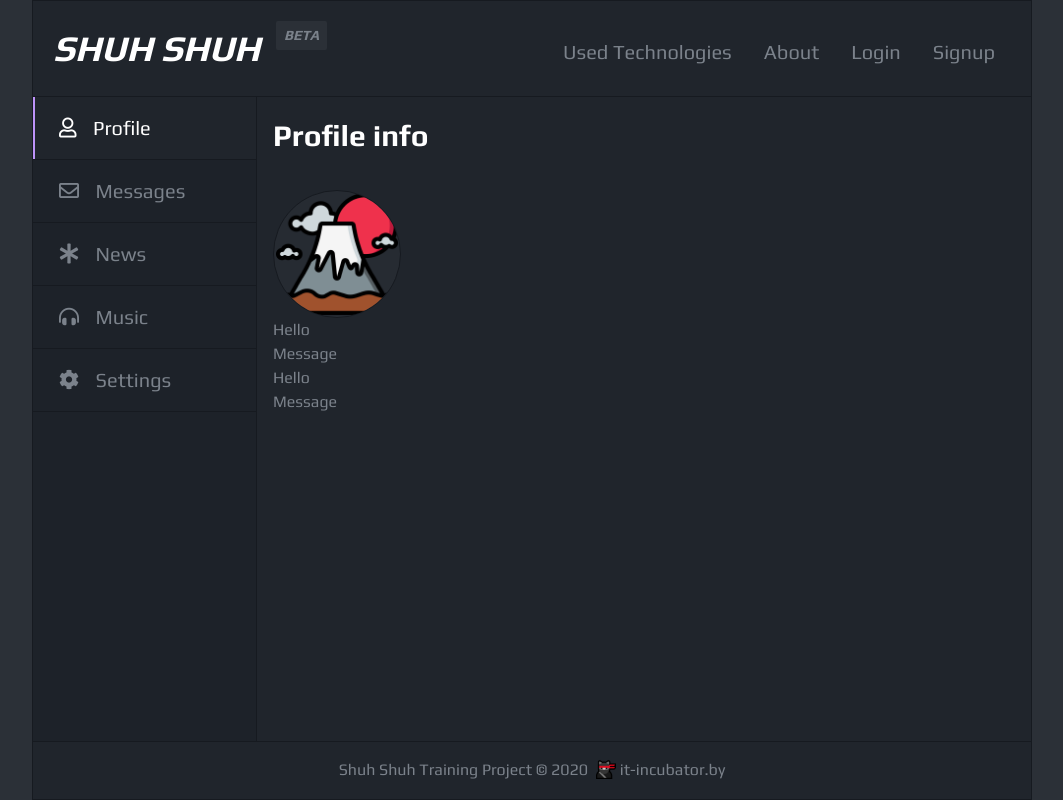
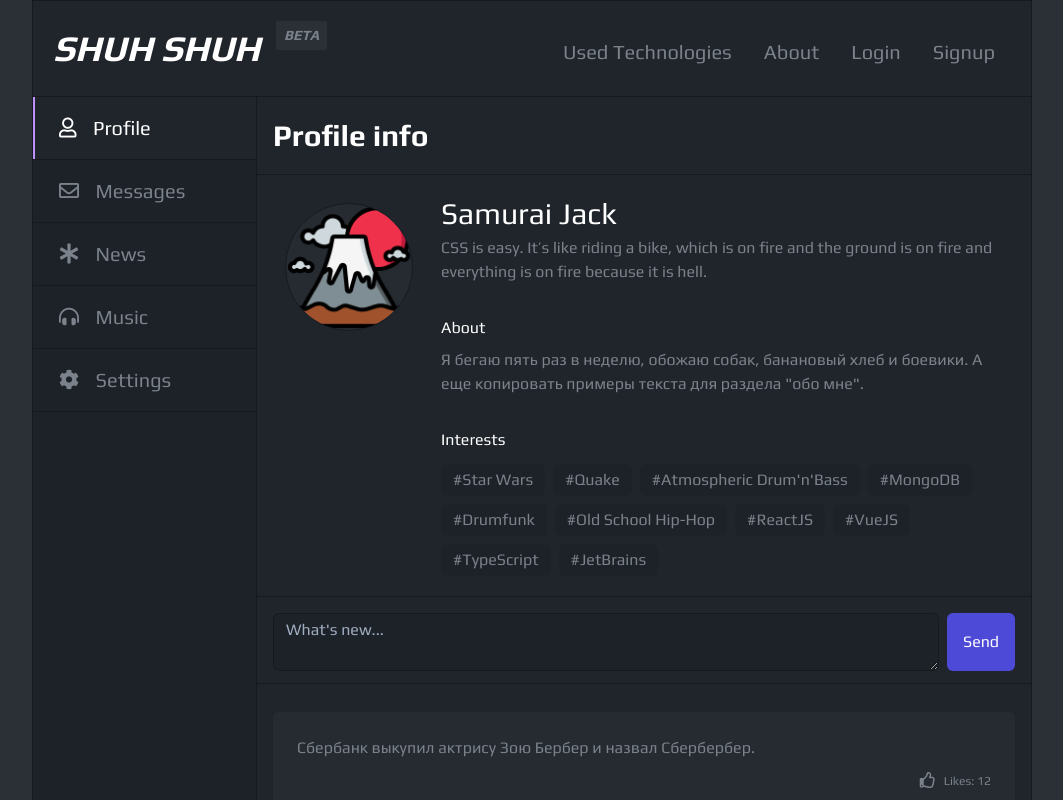
Before and after one commit to TimSeryakov/social-network-tw-ts, a React (Create React App) app: page /profile in a window 1280 px wide. Shown: the top 800 px of the page, without its empty margins (108-1171 px from the left). Built offline with nearby package versions, Linux system fonts and the light colour scheme.

Commit message:
lesson-24

```diff
--- a/src/components/Dialogs/Dialogs.tsx
+++ b/src/components/Dialogs/Dialogs.tsx
@@ -10,6 +10,25 @@ import {InputMessageSection} from "./InputMessageSection";
 
 
 export const Dialogs = () => {
+
+  let dialogsData = [
+    {id: 1, name: "Max", avatar: samurai},
+    {id: 2, name: "Bob", avatar: fuji},
+    {id: 3, name: "Larry", avatar: lionstatue},
+    {id: 4, name: "Mary", avatar: luckycat},
+  ]
+
+  let messagesData = [
+    {id: 1, belongsToUser: false, text: "Hi"},
+    {id: 2, belongsToUser: false, text: "How r you"},
+    {id: 3, belongsToUser: false, text: "i want to talk"},
+    {id: 4, belongsToUser: false, text: "answer me"},
+    {id: 5, belongsToUser: false, text: "please"},
+    {id: 6, belongsToUser: true,  text: "Hi, im there! 👋"},
+    {id: 7, belongsToUser: false, text: "really 👻"},
+  ]
+
+
   return (
       <section className="h-full flex flex-col">
 
@@ -21,21 +40,21 @@ export const Dialogs = () => {
             <div className="">
               <h3 className="py-2 px-4 border-t border-b border-theme-border text-theme-text bg-theme-bg-secondary">Friends</h3>
             </div>
-            <DialogItem name="Max" id={1} avatar={samurai} unreadMessages={2}/>
-            <DialogItem name="Olya" id={2} avatar={fuji} unreadMessages={3}/>
-            <DialogItem name="Vika" id={3} avatar={lionstatue} unreadMessages={0}/>
-            <DialogItem name="Masha" id={4} avatar={luckycat} unreadMessages={1}/>
+            <DialogItem name={dialogsData[0].name} id={dialogsData[0].id} avatar={dialogsData[0].avatar} unreadMessages={2}/>
+            <DialogItem name={dialogsData[1].name} id={dialogsData[1].id} avatar={dialogsData[1].avatar} unreadMessages={3}/>
+            <DialogItem name={dialogsData[2].name} id={dialogsData[2].id} avatar={dialogsData[2].avatar} unreadMessages={0}/>
+            <DialogItem name={dialogsData[3].name} id={dialogsData[3].id} avatar={dialogsData[3].avatar} unreadMessages={1}/>
           </div>
 
           <div className="bg-theme-bg-primary border-t border-theme-border w-8/12 flex flex-auto flex-col">
             <div className="flex-grow">
-              <MessageItem incoming={true} text="Hi"/>
-              <MessageItem incoming={true} text="How r you"/>
-              <MessageItem incoming={true} text="i want to talk"/>
-              <MessageItem incoming={true} text="answer me"/>
-              <MessageItem incoming={true} text="please"/>
-              <MessageItem incoming={false} text="Hi, im there! 👋"/>
-              <MessageItem incoming={true} text="really 👻"/>
+              <MessageItem belongsToUser={messagesData[0].belongsToUser} text={messagesData[0].text}/>
+              <MessageItem belongsToUser={messagesData[1].belongsToUser} text={messagesData[1].text}/>
+              <MessageItem belongsToUser={messagesData[2].belongsToUser} text={messagesData[2].text}/>
+              <MessageItem belongsToUser={messagesData[3].belongsToUser} text={messagesData[3].text}/>
+              <MessageItem belongsToUser={messagesData[4].belongsToUser} text={messagesData[4].text}/>
+              <MessageItem belongsToUser={messagesData[5].belongsToUser} text={messagesData[5].text}/>
+              <MessageItem belongsToUser={messagesData[6].belongsToUser} text={messagesData[6].text}/>
             </div>
 
             <div className="border-theme-border border-t pt-3">
--- a/src/components/Dialogs/components/MessageItem.tsx
+++ b/src/components/Dialogs/components/MessageItem.tsx
@@ -2,13 +2,13 @@ import React from "react";
 
 type MessageItemPropsType = {
   text: string
-  incoming: boolean
+  belongsToUser: boolean
 }
 
 export const MessageItem = (props: MessageItemPropsType) => {
   const incomingStyle = "bg-theme-bg-secondary rounded-md rounded-bl-none text-theme-text p-3 my-3 mr-10 ml-3"
-  const outGoingStyle = "bg-theme-bg-third rounded-md rounded-br-none text-theme-text p-3 my-3 ml-12 mr-3"
+  const outgoingStyle = "bg-theme-bg-third rounded-md rounded-br-none text-theme-text p-3 my-3 ml-12 mr-3"
 
-  return (<div className={props.incoming ? incomingStyle : outGoingStyle}>{props.text}</div>)
+  return (<div className={props.belongsToUser ? outgoingStyle : incomingStyle}>{props.text}</div>)
 
 }
--- a/src/components/Profile/MyPosts/MyPosts.tsx
+++ b/src/components/Profile/MyPosts/MyPosts.tsx
@@ -1,11 +1,38 @@
 import React from 'react';
 import {Post} from "./Post/Post"
+import samurai from "../../../assets/img/samurai.png";
+import fuji from "../../../assets/img/fuji.png";
+import lionstatue from "../../../assets/img/lionstatue.png";
+import luckycat from "../../../assets/img/luckycat.png";
+
+
 
 export const MyPosts = () => {
+
+  let postData = [
+    {id: 1, text: "Сбербанк выкупил актрису Зою Бербер и назвал Сбербербер.", likesCount: 12},
+    {id: 2, text: "На всех корпоративах я всегда бесплатно фотографирую своих коллег. А вот удаляю их фотографии уже за деньги.", likesCount: 12},
+    {id: 3, text: "Ехал в яндекс такси и попал в яндекс пробку...", likesCount: 12},
+  ]
+
   return (
-      <section className="text-theme-text">
-        <Post title="Hello" message="Message"/>
-        <Post title="Hello" message="Message"/>
+      <section className="text-theme-text border-t border-theme-border">
+
+        <div className="flex pb-3 border-b border-theme-border py-4 px-4">
+          <textarea
+            className="flex-grow border-theme-border px-3 py-1 mr-2 border bg-theme-bg-third rounded-md text-white focus:outline-none focus:shadow-outline"
+            placeholder="What's new..."/>
+            <button
+                className="bg-theme-accent-alternative text-white px-4 py-2 rounded-md focus:outline-none focus:shadow-outline">Send
+            </button>
+        </div>
+
+
+        <div className="pt-4 pb-8 px-4">
+          <Post text={postData[0].text} likesCount={postData[0].likesCount}/>
+          <Post text={postData[1].text} likesCount={postData[1].likesCount}/>
+          <Post text={postData[2].text} likesCount={postData[2].likesCount}/>
+        </div>
       </section>
   )
 }
--- a/src/components/Profile/MyPosts/Post/Post.tsx
+++ b/src/components/Profile/MyPosts/Post/Post.tsx
@@ -1,22 +1,16 @@
 import React from 'react';
 
 type PostType = {
-  title: string
-  message: string
+  text: string
+  likesCount: number
 }
 
 export const Post = (props: PostType) => (
-    <article>
-      <PostTitle title={props.title}/>
-      <PostBody message={props.message}/>
-    </article>
+    <div className="bg-theme-bg-secondary rounded-md text-theme-text p-6 mt-3">
+      <div><p>{props.text}</p></div>
+      <div className="mt-3 flex justify-end">
+        <i className="far fa-thumbs-up"/>
+        <span className="text-xs pl-2">Likes: {props.likesCount}</span>
+      </div>
+    </div>
 )
-
-
-const PostTitle = (props: any) => {
-  return <h3>{props.title}</h3>
-}
-
-const PostBody = (props: any) => {
-  return <p>{props.message}</p>
-}
--- a/src/components/Profile/Profile.tsx
+++ b/src/components/Profile/Profile.tsx
@@ -10,8 +10,9 @@ export const Profile = () => {
 
         <PageTitle title="Profile info"/>
 
-        <div className="py-4 px-4">
+        <div className="border-theme-border border-t">
           <ProfileInfo/>
+
           <MyPosts/>
         </div>
       </section>
--- a/src/components/Profile/ProfileInfo/ProfileInfo.tsx
+++ b/src/components/Profile/ProfileInfo/ProfileInfo.tsx
@@ -3,14 +3,46 @@ import fuji from "../../../assets/img/fuji.png";
 
 export const ProfileInfo = () => {
   return (
-      <section className="">
+      <section className="py-4 px-4 flex">
+          <div className="p-3 flex-shrink-0">
+            <img
+                className="w-32 h-32 bg-theme-bg-secondary rounded-full border border-theme-border flex items-center justify-center"
+                src={fuji}
+                alt={`${fuji} avatar`}
+            />
+          </div>
 
-        <div>
-          <img className="w-32 h-32 bg-theme-bg-secondary rounded-full border border-theme-border flex items-center justify-center"
-               src={fuji}
-               alt={`${fuji} avatar`}
-          />
-        </div>
+          <div className="px-4 text-white">
+            <div className="">
+              <h3 className="text-3xl">Samurai Jack</h3>
+              <p className="text-theme-text">CSS is easy. It’s like riding a bike, which is on fire and the ground is on
+                fire and everything is on fire because it is hell.</p>
+            </div>
+            <div className="mt-8">
+              <h4 className="pb-2">About</h4>
+              <p className="text-theme-text">
+                Я бегаю пять раз в неделю, обожаю собак, банановый хлеб и боевики. А еще копировать примеры текста для
+                раздела "обо мне".
+              </p>
+            </div>
+            <div className="mt-8">
+              <h4 className="pb-2">Interests</h4>
+              <p className="text-theme-text">
+                <span className="bg-theme-bg-third inline-block py-1 px-3 mr-2 my-1 rounded-md">#Star Wars</span>
+                <span className="bg-theme-bg-third inline-block py-1 px-3 mr-2 my-1 rounded-md">#Quake</span>
+                <span
+                    className="bg-theme-bg-third inline-block py-1 px-3 mr-2 my-1 rounded-md">#Atmospheric Drum'n'Bass</span>
+                <span className="bg-theme-bg-third inline-block py-1 px-3 mr-2 my-1 rounded-md">#MongoDB</span>
+                <span className="bg-theme-bg-third inline-block py-1 px-3 mr-2 my-1 rounded-md">#Drumfunk</span>
+                <span
+                    className="bg-theme-bg-third inline-block py-1 px-3 mr-2 my-1 rounded-md">#Old School Hip-Hop</span>
+                <span className="bg-theme-bg-third inline-block py-1 px-3 mr-2 my-1 rounded-md">#ReactJS</span>
+                <span className="bg-theme-bg-third inline-block py-1 px-3 mr-2 my-1 rounded-md">#VueJS</span>
+                <span className="bg-theme-bg-third inline-block py-1 px-3 mr-2 my-1 rounded-md">#TypeScript</span>
+                <span className="bg-theme-bg-third inline-block py-1 px-3 mr-2 my-1 rounded-md">#JetBrains</span>
+              </p>
+            </div>
+          </div>
       </section>
   )
 }
--- a/src/components/Sidebar/Sidebar.tsx
+++ b/src/components/Sidebar/Sidebar.tsx
@@ -4,7 +4,7 @@ import {NavLink} from "react-router-dom";
 
 export const Sidebar = () => {
   return (
-      <aside className="w-56 bg-theme-bg-third border-r border-theme-border">
+      <aside className="w-56 bg-theme-bg-third border-r border-theme-border flex-shrink-0">
         <ul className="">
           <li className="border-b border-theme-border">
             <NavLink to={"/profile"}
```
